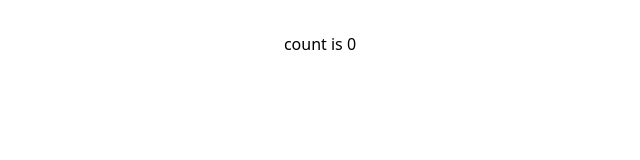
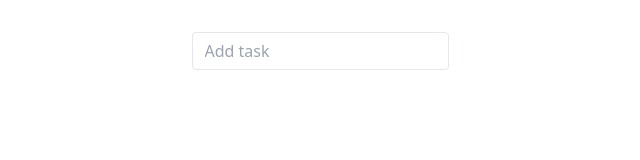
Before and after one commit to AlaaEl-DinAhmed/react-redux-simple-app, a React (Vite) app: page / in a window 1280 px wide. Shown: the top 160 px of the page, without its empty margins (320-960 px from the left). Built offline with nearby package versions, Linux system fonts and the light colour scheme.

Commit message:
Add create task component

```diff
--- a/src/App.tsx
+++ b/src/App.tsx
@@ -1,14 +1,10 @@
-import { useState } from "react";
 import "./App.css";
+import { CreateTask } from "./components/create-task/CreateTask";
 
 function App() {
-  const [count, setCount] = useState(0);
-
   return (
-    <div className="App">
-      <button onClick={() => setCount((count) => count + 1)}>
-        count is {count}
-      </button>
+    <div>
+      <CreateTask />
     </div>
   );
 }
--- /dev/null
+++ b/src/components/create-task/CreateTask.tsx
@@ -0,0 +1,26 @@
+import { useRef } from "react";
+import { useDispatch } from "react-redux";
+import { addTask } from "../../features/tasks-slice";
+
+export const CreateTask = () => {
+  const taskRef = useRef<HTMLInputElement>(null);
+  const dispatch = useDispatch();
+
+  const addNewTask = (e: any) => {
+    e.preventDefault();
+    dispatch(addTask({ title: taskRef.current?.value || "" }));
+    e.target.reset();
+  };
+
+  return (
+    <form onSubmit={addNewTask}>
+      <input
+        className="border rounded py-2 px-3 text-gray-700 leading-tight focus:outline-purple-600"
+        type="text"
+        placeholder="Add task"
+        aria-label="Add task"
+        ref={taskRef}
+      />
+    </form>
+  );
+};
--- a/src/features/tasks-slice.ts
+++ b/src/features/tasks-slice.ts
@@ -1,11 +1,13 @@
-import { PayloadAction, createSlice } from "@reduxjs/toolkit";
+import { PayloadAction, createSlice, nanoid } from "@reduxjs/toolkit";
 
-interface Task {
+type Task = {
   id: string;
-  name: string;
-}
+  title: string;
+};
 
-export type TasksState = {
+type DraftTask = Pick<Task, "title">;
+
+type TasksState = {
   entities: Task[];
 };
 
@@ -13,12 +15,17 @@ const initialState: TasksState = {
   entities: [],
 };
 
+const createTask = (draftTask: DraftTask): Task => {
+  return { id: nanoid(), ...draftTask };
+};
+
 export const tasksSlice = createSlice({
   name: "tasks",
   initialState,
   reducers: {
-    addTask: (state, action: PayloadAction<Task>) => {
-      state.entities.push(action.payload);
+    addTask: (state, action: PayloadAction<DraftTask>) => {
+      const task = createTask(action.payload);
+      state.entities.push(task);
     },
     removeTask: (state, action) => {},
   },
```
